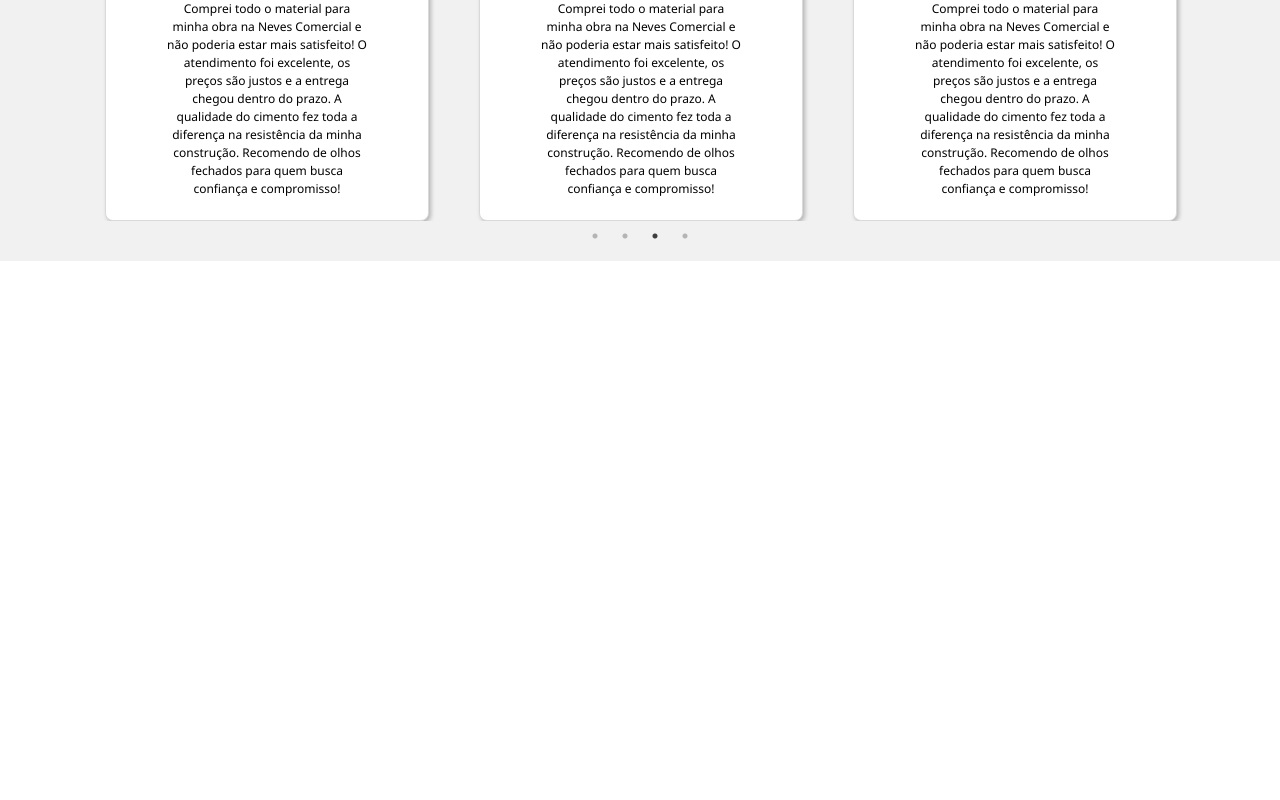
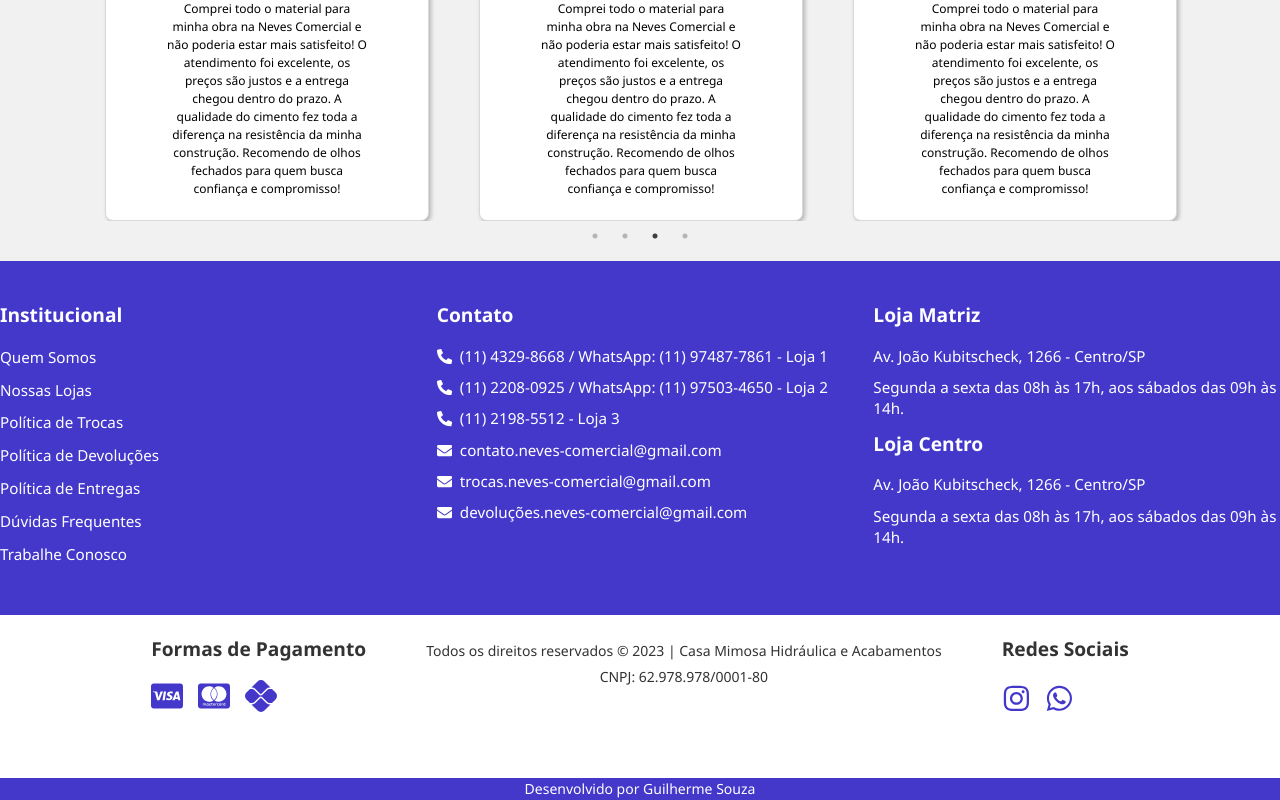
Before and after one commit to Guilherme1Souza/Neves-Comercial, a Next.js app: page / in a window 1280 px wide. Shown: the part 2237-3037 px from the top of the page. Before the commit the page ends 2498 px from the top, so only its background shows below. Built offline with nearby package versions, Linux system fonts and the light colour scheme.

Commit message:
feat(footer): implementando o footer

```diff
--- /dev/null
+++ b/src/components/Footer/index.jsx
@@ -0,0 +1,100 @@
+"use client";
+
+import React from "react";
+import {
+    Container,
+    FooterWrapper,
+    Column,
+    Title,
+    LinkItem,
+    Text,
+    SocialMedia,
+    PaymentMethods,
+    InfoSection,
+    InfoContent,
+    DeveloperBar,
+} from "./style";
+
+import {
+    FaPhoneAlt,
+    FaEnvelope,
+    FaFacebookF,
+    FaInstagram,
+    FaWhatsapp,
+    FaCcVisa,
+    FaCcMastercard,
+} from "react-icons/fa";
+import { SiPix } from "react-icons/si";
+
+const Footer = () => {
+    return (
+        <>
+            {/* Área Azul com links */}
+            <Container>
+                <FooterWrapper>
+                    {/* Coluna 1 - Institucional */}
+                    <Column>
+                        <Title>Institucional</Title>
+                        <LinkItem>Quem Somos</LinkItem>
+                        <LinkItem>Nossas Lojas</LinkItem>
+                        <LinkItem>Política de Trocas</LinkItem>
+                        <LinkItem>Política de Devoluções</LinkItem>
+                        <LinkItem>Política de Entregas</LinkItem>
+                        <LinkItem>Dúvidas Frequentes</LinkItem>
+                        <LinkItem>Trabalhe Conosco</LinkItem>
+                    </Column>
+
+                    {/* Coluna 2 - Contato */}
+                    <Column>
+                        <Title>Contato</Title>
+                        <Text><FaPhoneAlt /> (11) 4329-8668 / WhatsApp: (11) 97487-7861 - Loja 1</Text>
+                        <Text><FaPhoneAlt /> (11) 2208-0925 / WhatsApp: (11) 97503-4650 - Loja 2</Text>
+                        <Text><FaPhoneAlt /> (11) 2198-5512 - Loja 3</Text>
+                        <Text><FaEnvelope /> contato.neves-comercial@gmail.com</Text>
+                        <Text><FaEnvelope /> trocas.neves-comercial@gmail.com</Text>
+                        <Text><FaEnvelope /> devoluções.neves-comercial@gmail.com</Text>
+                    </Column>
+
+                    {/* Coluna 3 - Lojas */}
+                    <Column>
+                        <Title>Loja Matriz</Title>
+                        <Text>Av. João Kubitscheck, 1266 - Centro/SP</Text>
+                        <Text>Segunda a sexta das 08h às 17h, aos sábados das 09h às 14h.</Text>
+                        <Title>Loja Centro</Title>
+                        <Text>Av. João Kubitscheck, 1266 - Centro/SP</Text>
+                        <Text>Segunda a sexta das 08h às 17h, aos sábados das 09h às 14h.</Text>
+                    </Column>
+                </FooterWrapper>
+            </Container>
+
+            <InfoSection>
+                <InfoContent>
+                    <div>
+                        <Title>Formas de Pagamento</Title>
+                        <PaymentMethods>
+                            <FaCcVisa />
+                            <FaCcMastercard />
+                            <SiPix />
+                        </PaymentMethods>
+                    </div>
+                    <div>
+                        <p>Todos os direitos reservados © 2023 | Casa Mimosa Hidráulica e Acabamentos</p>
+                        <p>CNPJ: 62.978.978/0001-80</p>
+                    </div>
+                    <div>
+                        <Title>Redes Sociais</Title>
+                        <SocialMedia>
+                            <a href="https://instagram.com" target="_blank" rel="noopener noreferrer"><FaInstagram /></a>
+                            <a href="https://wa.me/5511974877861" target="_blank" rel="noopener noreferrer"><FaWhatsapp /></a>
+                        </SocialMedia>
+                    </div>
+                </InfoContent>
+            </InfoSection>
+            <DeveloperBar>
+                Desenvolvido por Guilherme Souza
+            </DeveloperBar>
+        </>
+    );
+};
+
+export default Footer;
--- /dev/null
+++ b/src/components/Footer/style.js
@@ -0,0 +1,108 @@
+import styled from "styled-components";
+
+export const Container = styled.footer`
+  background-color: #4338ca;
+  color: #fff;
+  padding-block: 40px;
+
+  @media (max-width: 600px) {
+    padding-inline: 20px;
+  }
+`;
+
+export const FooterWrapper = styled.div`
+  display: flex;
+  justify-content: space-between;
+  max-width: 1400px;
+  margin: 0 auto;
+  gap: 30px;
+  flex-wrap: wrap;
+`;
+
+export const Column = styled.div`
+  flex: 1;
+  min-width: 220px;
+`;
+
+export const Title = styled.h3`
+  font-size: 1.2rem;
+  font-weight: bold;
+  margin-bottom: 16px;
+`;
+
+export const LinkItem = styled.p`
+  margin-bottom: 10px;
+  font-size: 0.95rem;
+  cursor: pointer;
+
+  &:hover {
+    text-decoration: underline;
+  }
+`;
+
+export const Text = styled.p`
+  display: flex;
+  align-items: center;
+  gap: 8px;
+  margin-bottom: 10px;
+  font-size: 0.95rem;
+  line-height: 1.4;
+`;
+
+export const PaymentMethods = styled.div`
+  display: flex;
+  gap: 15px;
+  margin-bottom: 20px;
+  font-size: 2rem;
+
+  svg {
+    color: #4338ca;
+  }
+`;
+
+export const SocialMedia = styled.div`
+  display: flex;
+  gap: 15px;
+  font-size: 1.8rem;
+  margin-bottom: 20px;
+
+  a {
+    color: #4338ca;
+    transition: 0.3s;
+  }
+
+  a:hover {
+    color: #111;
+  }
+`;
+
+export const InfoSection = styled.div`
+  background-color: #fff;
+  text-align: center;
+  padding: 20px 10px;
+  font-size: 14px;
+  color: #333;
+  line-height: 1.5;
+
+  p {
+    margin: 5px 0;
+  }
+`;
+
+export const InfoContent = styled.div`
+  display: flex;
+  justify-content: center;
+  gap: 60px;
+  flex-wrap: wrap;
+  margin-bottom: 15px;
+`;
+
+export const DeveloperBar = styled.div`
+  background-color: #4338ca;
+  text-align: center;
+  padding: 4px 0;
+  color: #fff;
+  font-size: 14px;
+  font-weight: 500;
+  line-height: 1;
+`;
--- a/src/pages/index.jsx
+++ b/src/pages/index.jsx
@@ -4,6 +4,7 @@
 import Promocoes from "@/components/Promocoes";
 import Marcas from "@/components/Marcas";
 import Testimonials from "@/components/Testimonials";
+import Footer from "@/components/Footer";
 
 const Container = styled.div`
   min-height: 100vh;
@@ -18,6 +19,7 @@
       <Promocoes />
       <Marcas />
       <Testimonials />
+      <Footer />
     </Container>
   );
 }
```
